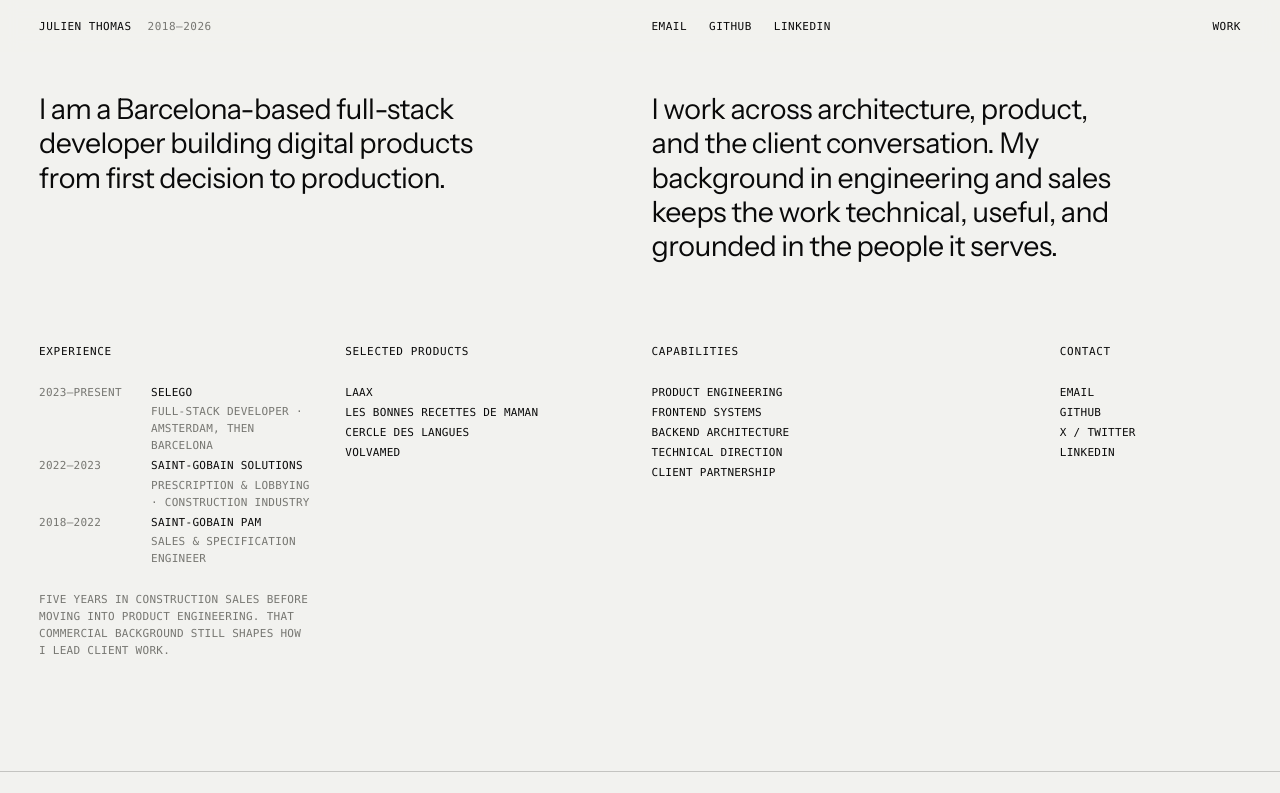
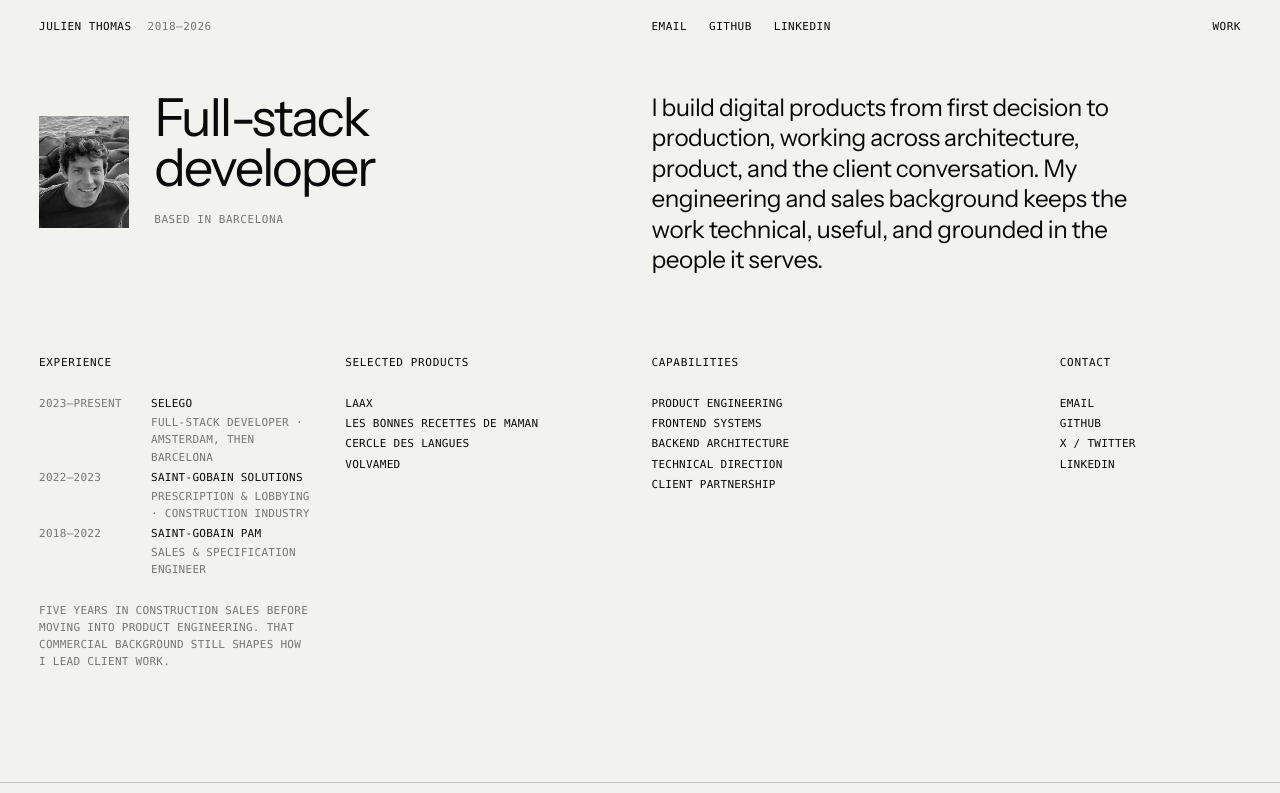
Before and after one commit to doncarlo5/projulienthomas, a Next.js app: page / in a window 1280 px wide. Shown: the top 793 px of the page. Built offline with nearby package versions, Linux system fonts and the light colour scheme; no server answers; a web font is replaced by a local one.

Commit message:
Clarify portfolio intro hierarchy

```diff
--- a/app/globals.css
+++ b/app/globals.css
@@ -276,22 +276,49 @@
   padding: clamp(38px, 5vh, 66px) var(--page-pad) clamp(72px, 10vh, 120px);
 }
 
-.intro h1,
-.intro p {
-  margin: 0;
-  font-size: clamp(28px, 2.23vw, 36px);
-  font-weight: 400;
-  line-height: 1.2;
-  letter-spacing: -0.02em;
-  text-wrap: pretty;
+.intro-identity {
+  grid-column: 1 / 6;
+  display: grid;
+  grid-template-columns: clamp(88px, 7vw, 124px) minmax(0, 1fr);
+  gap: clamp(18px, 2vw, 32px);
+  align-items: end;
+}
+
+.intro-portrait {
+  display: block;
+  width: 100%;
+  aspect-ratio: 4 / 5;
+  object-fit: cover;
+  object-position: 50% 38%;
+  filter: grayscale(1);
 }
 
 .intro h1 {
-  grid-column: 1 / 6;
+  margin: 0;
+  font-size: clamp(44px, 4.1vw, 66px);
+  font-weight: 400;
+  line-height: 0.96;
+  letter-spacing: -0.045em;
+  text-wrap: balance;
 }
 
-.intro > p {
+.intro-location {
+  margin: 20px 0 1px;
+  color: var(--muted-foreground);
+  font: 500 11px/1.25 var(--mono);
+  letter-spacing: 0.05em;
+  text-transform: uppercase;
+}
+
+.intro-summary {
   grid-column: 7 / 12;
+  max-width: 42rem;
+  margin: 0;
+  font-size: clamp(24px, 1.9vw, 31px);
+  font-weight: 400;
+  line-height: 1.25;
+  letter-spacing: -0.02em;
+  text-wrap: pretty;
 }
 
 .profile-index {
@@ -777,12 +804,23 @@
     padding-bottom: 42px;
   }
 
+  .intro-identity {
+    display: grid;
+    grid-template-columns: 72px minmax(0, 1fr);
+    gap: 16px;
+  }
+
   .intro h1 {
     font-size: 30px;
-    line-height: 1.2;
+    line-height: 1;
   }
 
-  .intro > p,
+  .intro-location {
+    margin-top: 12px;
+    font-size: 9px;
+  }
+
+  .intro-summary,
   .profile-index {
     display: none;
   }
--- a/app/page.tsx
+++ b/app/page.tsx
@@ -1,3 +1,4 @@
+import Image from 'next/image'
 import Link from 'next/link'
 import {
   ARCHIVE_PROJECTS,
@@ -13,13 +14,24 @@ export default function Personal() {
   return (
     <main className="portfolio-home">
       <section className="intro editorial-grid" aria-labelledby="intro-title">
-        <h1 id="intro-title">
-          I am a Barcelona-based full-stack developer building digital products
-          from first decision to production.
-        </h1>
-        <p>
-          I work across architecture, product, and the client conversation. My
-          background in engineering and sales keeps the work technical, useful,
+        <div className="intro-identity">
+          <Image
+            className="intro-portrait"
+            src="/profile.jpg"
+            alt="Julien Thomas"
+            width={881}
+            height={827}
+            priority
+          />
+          <div>
+            <h1 id="intro-title">Full-stack developer</h1>
+            <p className="intro-location">Based in Barcelona</p>
+          </div>
+        </div>
+        <p className="intro-summary">
+          I build digital products from first decision to production, working
+          across architecture, product, and the client conversation. My
+          engineering and sales background keeps the work technical, useful,
           and grounded in the people it serves.
         </p>
       </section>
```
